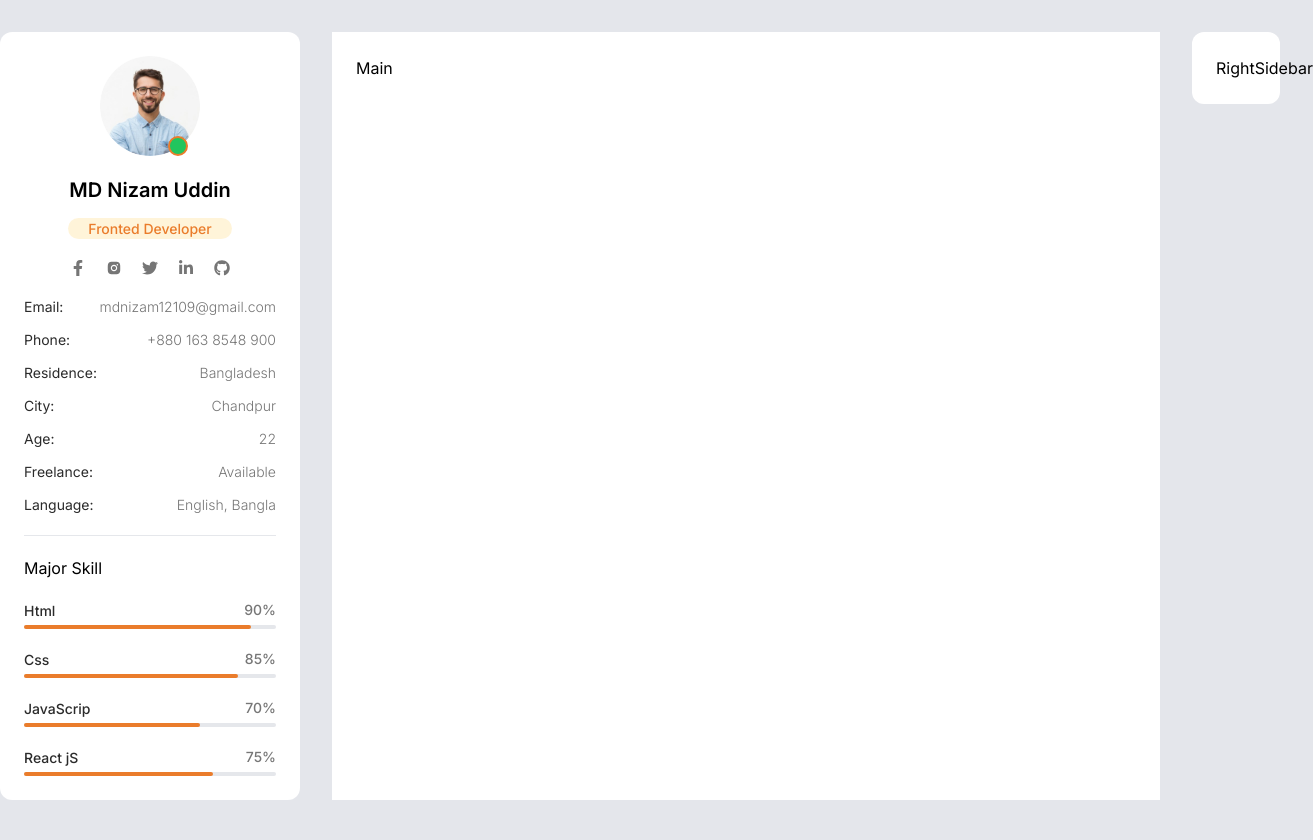
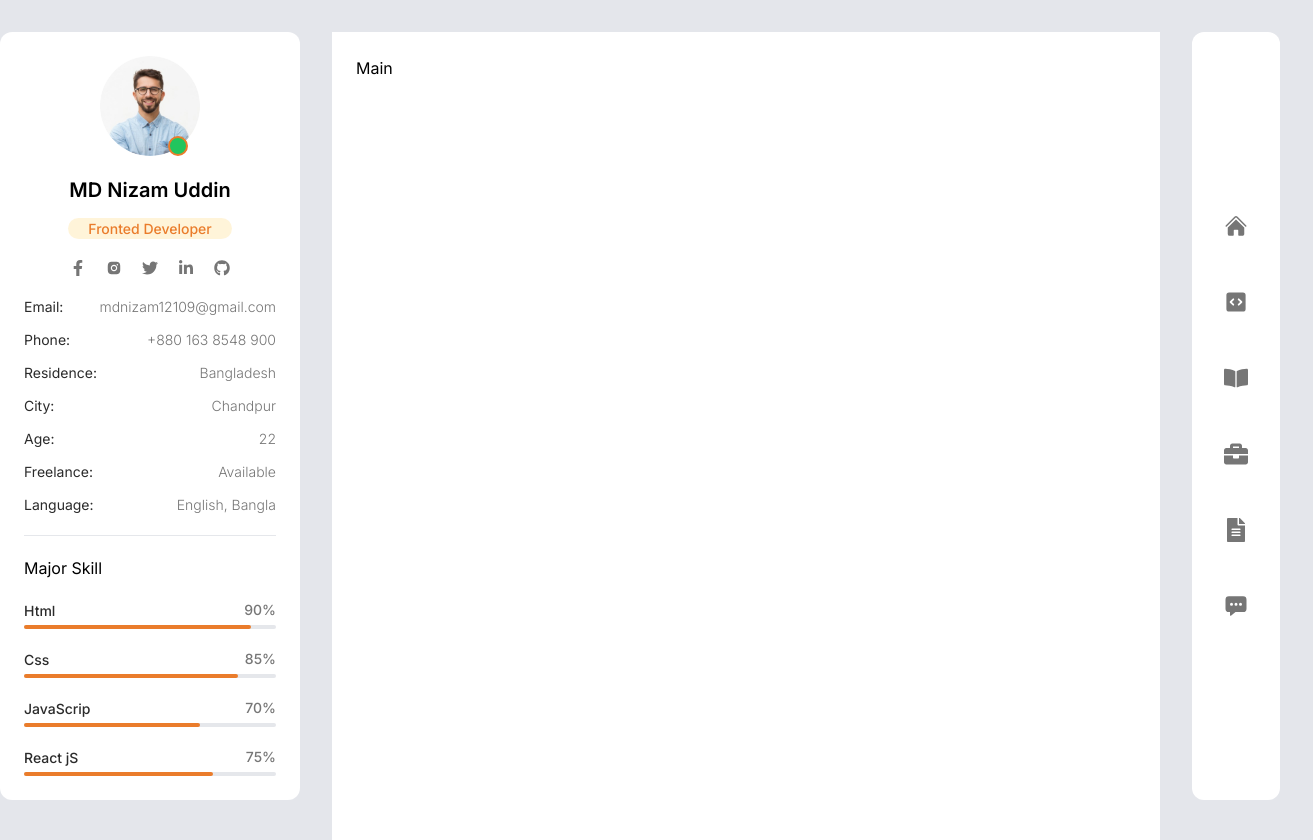
Before and after one commit to programmernizam/developer_portfolio_nextjs, a Next.js app: page / in a window 1280 px wide. Shown: the whole page, 1313 px wide, since content can reach past the window. Before the commit the page ends 800 px from the top, so only its background shows below. Built offline with nearby package versions, Linux system fonts and the light colour scheme.

Commit message:
[Done] Right Sidebar v1

```diff
--- a/src/app/page.js
+++ b/src/app/page.js
@@ -12,7 +12,7 @@ export default function Home() {
         <div className="w-full bg-base-100 p-6">
           <Main />
         </div>
-        <div className="max-w-[88px] w-full sticky z-10 top-5">
+        <div className="min-w-[88px] h-[calc(100vh-2rem)] bg-base-100 py-5 rounded-xl scrollbarStyle sticky top-5 mb-10 z-10">
           <RightSidebar />
         </div>
       </div>
--- /dev/null
+++ b/src/components/RightSidebar/Menu.js
@@ -0,0 +1,31 @@
+import { FaBookOpen, FaBriefcase, FaFileAlt } from "react-icons/fa";
+import { HiHome, HiMiniCodeBracketSquare } from "react-icons/hi2";
+import { IoChatboxEllipses } from "react-icons/io5";
+
+
+
+
+export default function Menu() {
+    return (
+        <div className="flex flex-col justify-center items-center gap-5">
+            <span className="p-4 hover:bg-primary rounded-lg">
+                <HiHome className="text-[24px] text-paragraph" />
+            </span>
+            <span className="p-4 hover:bg-primary rounded-lg">
+                <HiMiniCodeBracketSquare className="text-[24px] text-paragraph" />
+            </span>
+            <span className="p-4 hover:bg-primary rounded-lg">
+                <FaBookOpen className="text-[24px] text-paragraph" />
+            </span>
+            <span className="p-4 hover:bg-primary rounded-lg">
+                <FaBriefcase className="text-[24px] text-paragraph" />
+            </span>
+            <span className="p-4 hover:bg-primary rounded-lg">
+                <FaFileAlt className="text-[24px] text-paragraph" />
+            </span>
+            <span className="p-4 hover:bg-primary rounded-lg">
+                <IoChatboxEllipses className="text-[24px] text-paragraph" />
+            </span>
+        </div>
+    )
+}
--- a/src/components/RightSidebar/RightSidebar.js
+++ b/src/components/RightSidebar/RightSidebar.js
@@ -1,5 +1,9 @@
+import Menu from "./Menu";
+
 export default function RightSidebar() {
     return (
-        <div className="rounded-xl bg-base-100 p-6">RightSidebar</div>
+        <div className="rounded-xl bg-base-100 p-6 h-full flex justify-center items-center">
+            <Menu />
+        </div>
     )
 }
```
